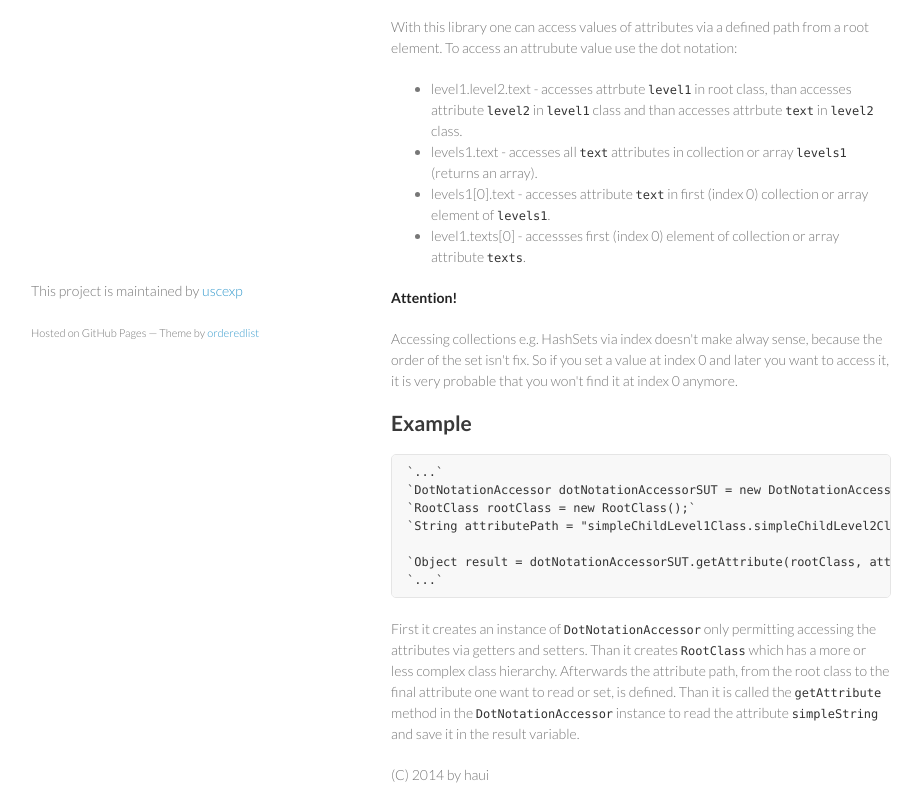
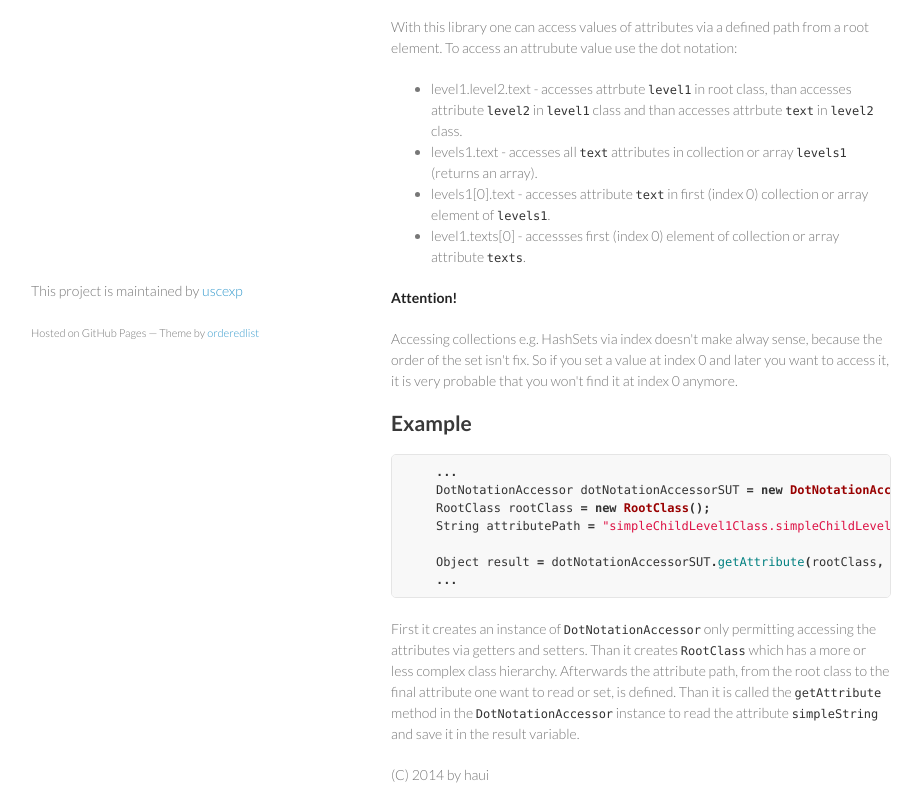
Before and after one commit to uscexp/jDotNotation, a plain HTML site: page index.html in a window 1280 px wide. Shown: the part 388-1183 px from the top of the page, without its empty margins (179-1101 px from the left). Drawn offline with Linux system fonts and the light colour scheme.

Commit message:
Create gh-pages branch via GitHub

```diff
--- a/index.html
+++ b/index.html
@@ -62,14 +62,14 @@ So if you set a value at index 0 and later you want to access it, it is very pro
 <h2>
 <a name="example" class="anchor" href="#example"><span class="octicon octicon-link"></span></a>Example</h2>
 
-<pre><code>`...`
-`DotNotationAccessor dotNotationAccessorSUT = new DotNotationAccessor(true, false, false);`
-`RootClass rootClass = new RootClass();`
-`String attributePath = "simpleChildLevel1Class.simpleChildLevel2Class.simpleChildLevel3Class.simpleString";`
+<div class="highlight highlight-java"><pre>    <span class="o">...</span>
+    <span class="n">DotNotationAccessor</span> <span class="n">dotNotationAccessorSUT</span> <span class="o">=</span> <span class="k">new</span> <span class="nf">DotNotationAccessor</span><span class="o">(</span><span class="kc">true</span><span class="o">,</span> <span class="kc">false</span><span class="o">,</span> <span class="kc">false</span><span class="o">);</span>
+    <span class="n">RootClass</span> <span class="n">rootClass</span> <span class="o">=</span> <span class="k">new</span> <span class="nf">RootClass</span><span class="o">();</span>
+    <span class="n">String</span> <span class="n">attributePath</span> <span class="o">=</span> <span class="s">"simpleChildLevel1Class.simpleChildLevel2Class.simpleChildLevel3Class.simpleString"</span><span class="o">;</span>
 
-`Object result = dotNotationAccessorSUT.getAttribute(rootClass, attributePath);`
-`...`
-</code></pre>
+    <span class="n">Object</span> <span class="n">result</span> <span class="o">=</span> <span class="n">dotNotationAccessorSUT</span><span class="o">.</span><span class="na">getAttribute</span><span class="o">(</span><span class="n">rootClass</span><span class="o">,</span> <span class="n">attributePath</span><span class="o">);</span>
+    <span class="o">...</span>
+</pre></div>
 
 <p>First it creates an instance of <code>DotNotationAccessor</code> only permitting accessing the attributes via getters and setters.
 Than it creates <code>RootClass</code> which has a more or less complex class hierarchy. Afterwards the attribute path, from the root class to the final attribute one want to read or set, is defined. Than it is called the <code>getAttribute</code> method in the <code>DotNotationAccessor</code> instance to read the attribute <code>simpleString</code> and save it in the result variable.</p>
```
Also changed, not shown: params.json (+1 -1 lines).
